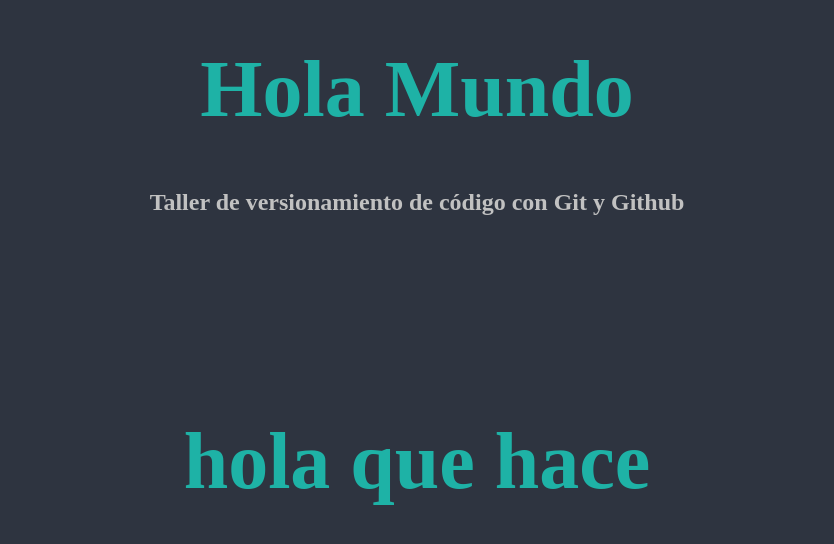
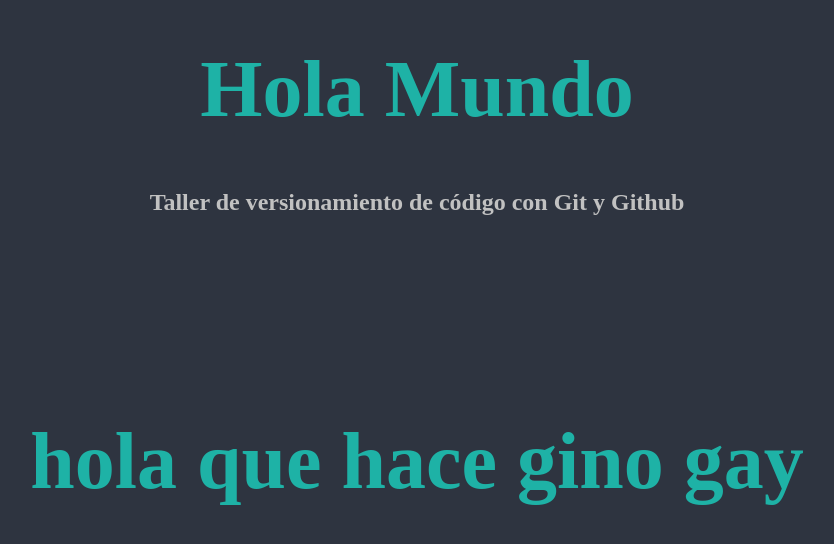
Before and after one commit to AbelCamilo95/PruebaGit, a plain HTML site: page index.html in a window 1280 px wide. Shown: the part 156-700 px from the top of the page, without its empty margins (223-1057 px from the left). Drawn offline with Linux system fonts and the light colour scheme.

Commit message:
cambios a html

```diff
--- a/index.html
+++ b/index.html
@@ -14,6 +14,6 @@
 <body>
  <h1>Hola Mundo</h1>
  <h2>Taller de versionamiento de código con Git y Github</h2>
- <h1> hola que hace </h1>
+ <h1> hola que hace gino gay </h1>
 </body>
 </html>
```
